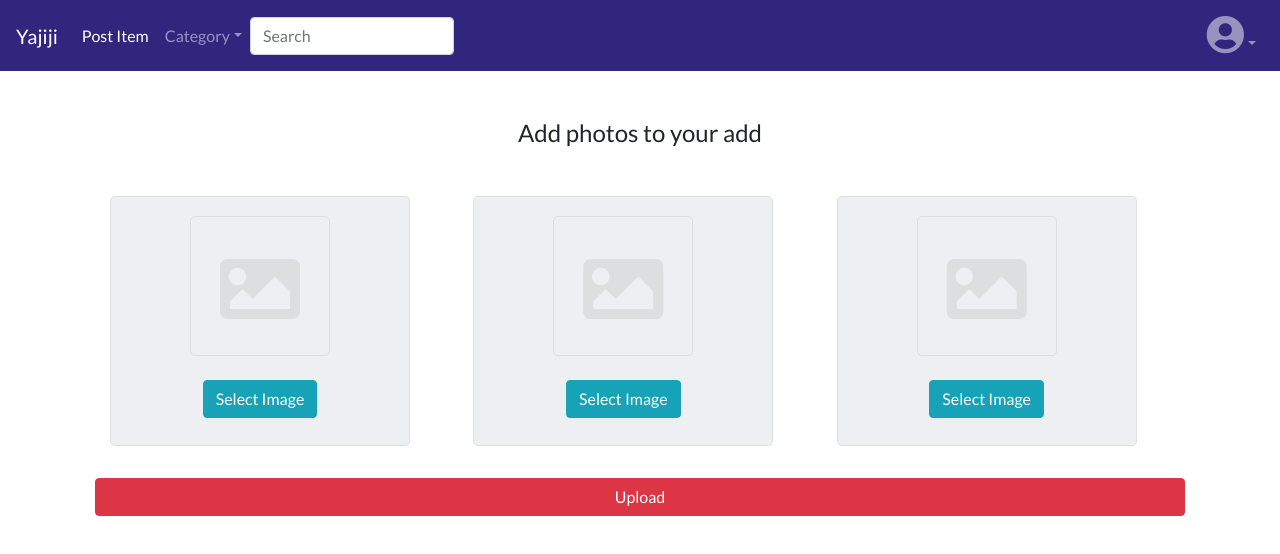
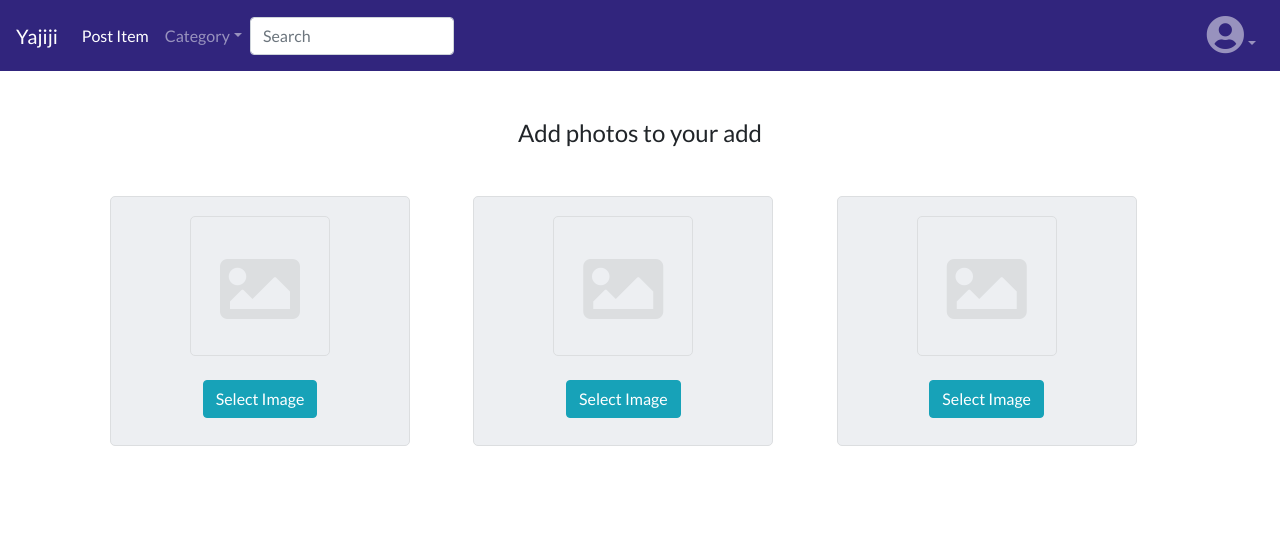
Before and after one commit to ykurata/shop-app, a React (Create React App) app in the folder client/: page /photo in a window 1280 px wide. Shown: the top 554 px of the page. Built offline with nearby package versions, Linux system fonts and the light colour scheme; no server answers; sample sign-in values are in the browser's storage.

Commit message:
delete submit button in photo component

```diff
--- a/client/src/components/Photo.js
+++ b/client/src/components/Photo.js
@@ -150,8 +150,7 @@ class Photo extends Component {
                       </div>
                     </div>
                   )}
-              </div>
-              <button type="button" className="btn btn-danger btn-block" onClick={this.uploadFiles}>Upload</button>
+            </div>
 
             </div>
           </form>
```
